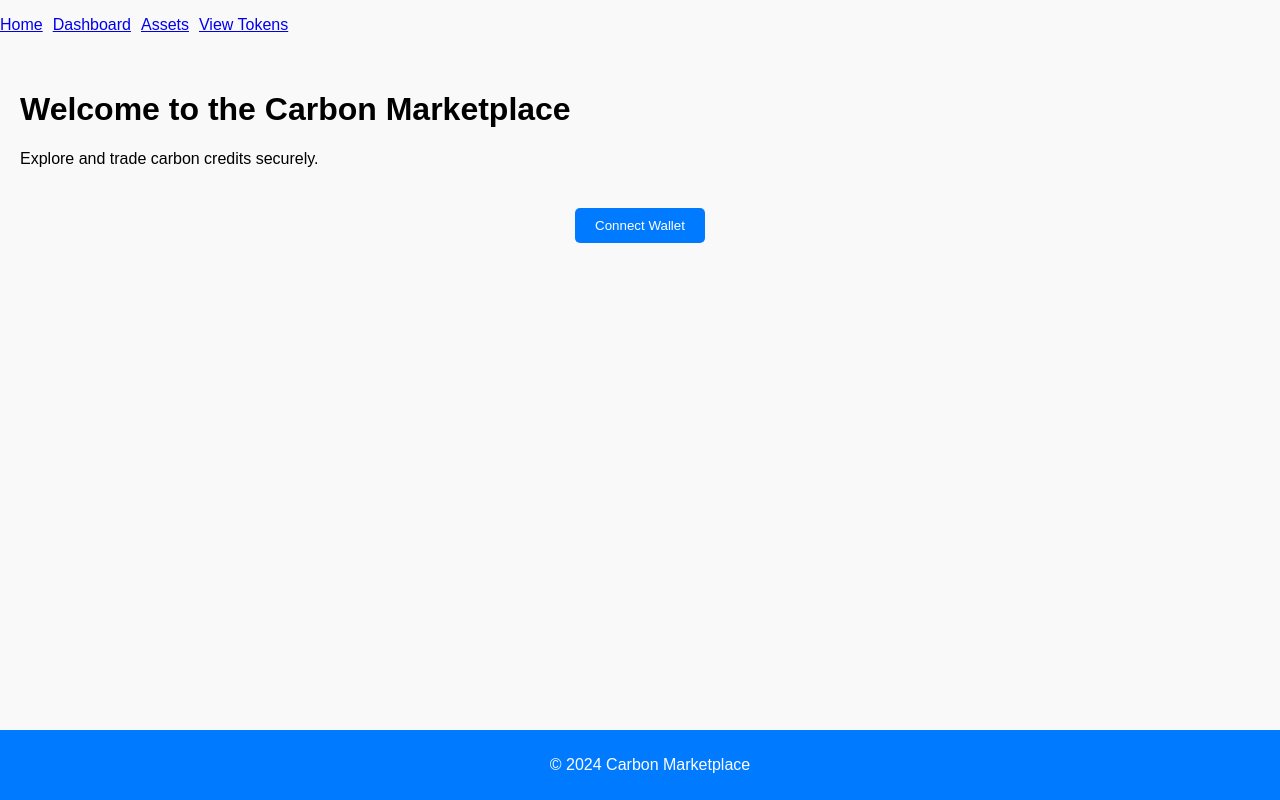
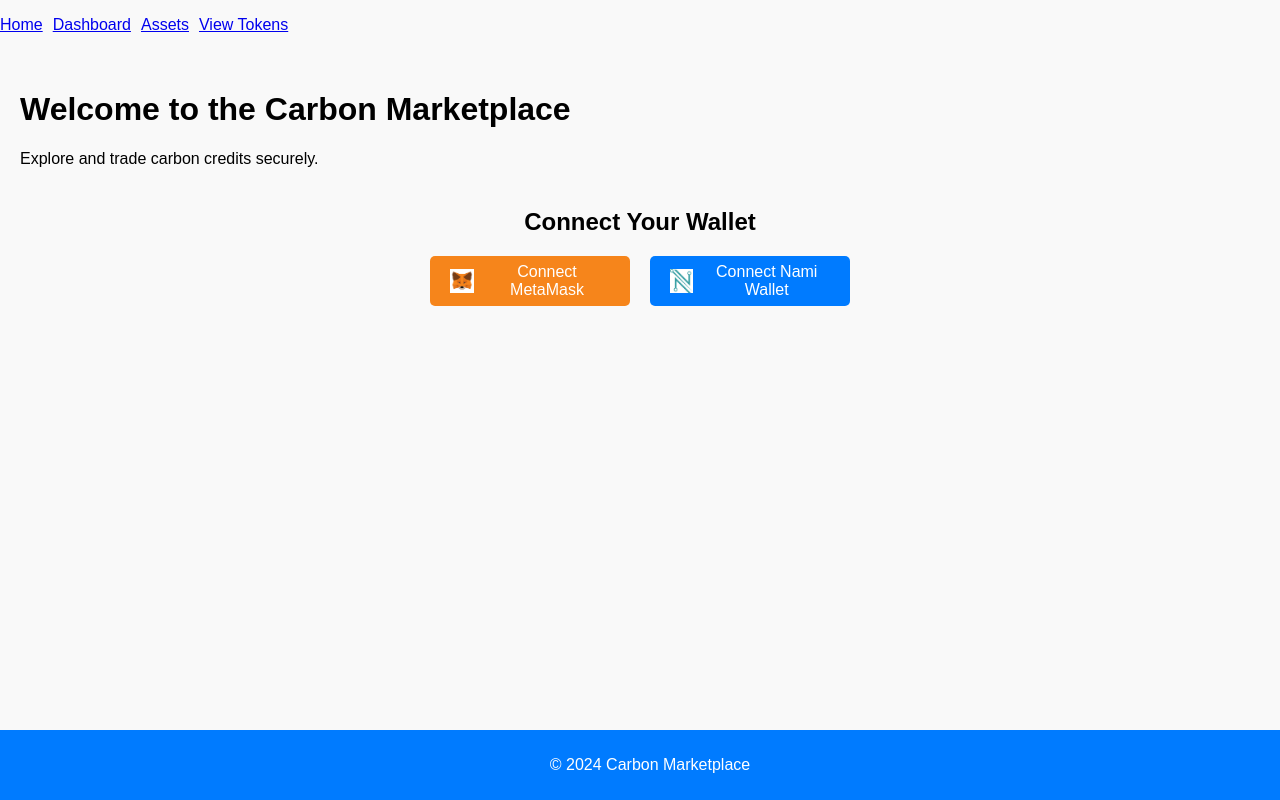
Before and after one commit to BlockCarbon/new_bc_marketplace, a React (Create React App) app: page / in a window 1280 px wide. Built offline with nearby package versions, Linux system fonts and the light colour scheme.

Commit message:
Add wallet integration with improved UI/UX and icons

```diff
--- a/src/components/WalletConnect.js
+++ b/src/components/WalletConnect.js
@@ -1,41 +1,110 @@
 import React, { useState } from 'react';
+import metamaskLogo from '../assets/metamask.png';
+import namiLogo from '../assets/nami.png';
 
 const WalletConnect = () => {
-  const [address, setAddress] = useState('');
+  const [metamaskAddress, setMetamaskAddress] = useState('');
+  const [namiAddress, setNamiAddress] = useState('');
   const [error, setError] = useState('');
 
-  const connectWallet = async () => {
+  // Connect to MetaMask
+  const connectMetaMask = async () => {
     if (window.ethereum) {
       try {
         const accounts = await window.ethereum.request({ method: 'eth_requestAccounts' });
-        setAddress(accounts[0]);
+        setMetamaskAddress(accounts[0]);
       } catch (err) {
-        setError('Failed to connect wallet');
+        setError('Failed to connect MetaMask wallet');
       }
     } else {
       setError('MetaMask is not installed');
     }
   };
 
+  // Connect to Nami Wallet
+  const connectNamiWallet = async () => {
+    if (window.cardano && window.cardano.nami) {
+      try {
+        await window.cardano.nami.enable();
+        const namiAccounts = await window.cardano.nami.getUsedAddresses();
+        setNamiAddress(namiAccounts[0]);
+      } catch (err) {
+        setError('Failed to connect Nami wallet');
+      }
+    } else {
+      setError('Nami Wallet is not installed');
+    }
+  };
+
   return (
-    <div style={{ textAlign: 'center', marginTop: '20px' }}>
-      {address && <p>Connected Address: {address}</p>}
-      {error && <p style={{ color: 'red' }}>{error}</p>}
+    <div style={{ textAlign: 'center', marginTop: '40px' }}>
+      <h2 style={{ marginBottom: '20px' }}>Connect Your Wallet</h2>
 
+      {/* Wallet Buttons Container */}
+      <div
+        style={{
+          display: 'flex',
+          justifyContent: 'center',
+          gap: '20px',
+          flexWrap: 'wrap',
+          marginTop: '20px',
+        }}
+      >
+        {/* MetaMask Button */}
         <button
-        onClick={connectWallet}
+          onClick={connectMetaMask}
           style={{
+            display: 'flex',
+            alignItems: 'center',
+            justifyContent: 'center',
+            gap: '10px',
+            backgroundColor: '#f6851b',
+            color: 'white',
+            border: 'none',
+            borderRadius: '5px',
             padding: '10px 20px',
+            cursor: 'pointer',
+            width: '200px',
+            height: '50px',
+            fontSize: '16px',
+            transition: 'all 0.3s ease-in-out',
+          }}
+        >
+          <img src={metamaskLogo} alt="MetaMask Logo" style={{ width: '24px', height: '24px' }} />
+          Connect MetaMask
+        </button>
+
+        {/* Nami Wallet Button */}
+        <button
+          onClick={connectNamiWallet}
+          style={{
+            display: 'flex',
+            alignItems: 'center',
+            justifyContent: 'center',
+            gap: '10px',
             backgroundColor: '#007bff',
             color: 'white',
             border: 'none',
             borderRadius: '5px',
+            padding: '10px 20px',
             cursor: 'pointer',
-          marginTop: '20px',
+            width: '200px',
+            height: '50px',
+            fontSize: '16px',
+            transition: 'all 0.3s ease-in-out',
           }}
         >
-        Connect Wallet
+          <img src={namiLogo} alt="Nami Logo" style={{ width: '24px', height: '24px' }} />
+          Connect Nami Wallet
         </button>
+      </div>
+
+      {/* Wallet Connection Status */}
+      <div style={{ marginTop: '30px', fontSize: '16px' }}>
+        {metamaskAddress && <p>MetaMask Address: {metamaskAddress}</p>}
+        {namiAddress && <p>Nami Wallet Address: {namiAddress}</p>}
+        {error && <p style={{ color: 'red' }}>{error}</p>}
+      </div>
     </div>
   );
 };
```
Also changed, not shown: src/assets/metamask.png (added), src/assets/nami.png (added). Lines whose indentation alone changed are shown as unchanged.
